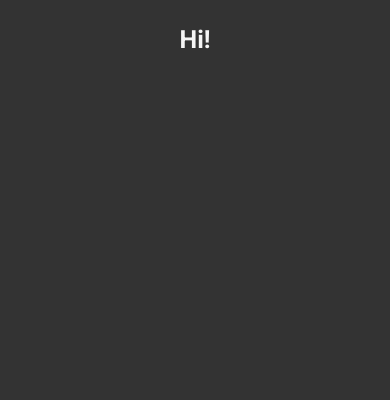
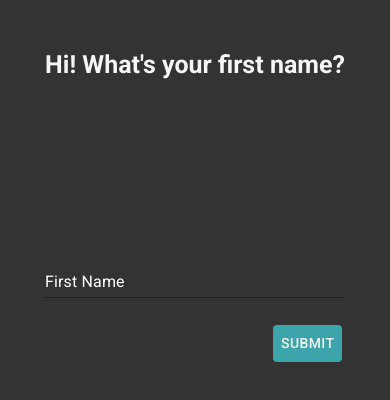
Before and after one commit to DustinCraig/home, a React (Create React App) app: page /phone in a window 390 px wide. Shown: the top 400 px of the page. Built offline with nearby package versions, Linux system fonts and the light colour scheme.

Commit message:
phone update

```diff
--- a/src/components/friendsgiving/phone/index.jsx
+++ b/src/components/friendsgiving/phone/index.jsx
@@ -1,11 +1,69 @@
-import React from 'react'
+import React, { useState } from 'react'
+import TextField from '@material-ui/core/TextField'
+import Button from '@material-ui/core/Button'
 import { withStyles } from '@material-ui/core/styles'
+import { BACKGROUNDCOLOR, HEADERCOLOR } from '../../../constants'
+
+const names = [
+    'anna-kedron',
+    'dustin',
+    'daniel',
+    'joey',
+    'makenzi',
+    'kaylee',
+    'danny'
+]
+
+const goodHeader = `Hi! What's your first name?`
+const badHeader = `Sorry! I don't recognize your name.`
+const url = 'http://192.168.1.7:8080/name'
 
 function FriendsGivingPhone({classes}) {
+    const [submitted, hasSubmitted] = useState(false)
+    const [headerIsGood, setHeaderIsGood] = useState(true)
+    const [name, setName] = useState('')
+    const [secretSanta, setSecretSanta] = useState('')
+
+    const handleNameChange = (e) => {
+        setName(e.target.value?e.target.value.toLowerCase():'')
+    }
+
+    const handleSubmit = async () => {
+        if (names.indexOf(name) === -1) {
+            setHeaderIsGood(false)
+            return
+        }
+        await fetch(url + `?name=${name}`, {
+            method: 'GET',
+        }).then(res =>res.text())
+        .then(data => {
+            setSecretSanta(data)
+            hasSubmitted(true)
+        })
+    }
     return (
-        <div>
-            <h3 className={classes.header}>Hi!  </h3>
-        </div>
+        <>
+        {(submitted === false) && (
+            <div>
+                <div style={{height: 50}}>
+                    <h3 className={classes.header}>{headerIsGood?goodHeader:badHeader}</h3>
+                </div>
+                <div style={{textAlign: 'center', marginTop: 150, marginBottom: 25, height: 50}}>
+                    <TextField onChange={handleNameChange} color="secondary" label="First Name" className={classes.textField} style={{width: 300}} InputProps={{style: {color: 'white'}}} InputLabelProps={{style: {color: 'white'}}} />
+                </div>
+                <div style={{marginLeft: '70%'}}>
+                    <Button onClick={handleSubmit} color="secondary" style={{backgroundColor: HEADERCOLOR, color: '#f5f5f5'}}>Submit</Button>
+                </div>
+            </div>
+        )}
+        {submitted && (
+            <div>
+                <div style={{height: 50}}>
+                    <h3 className={classes.header}>Your secret santa is {secretSanta}</h3>
+                </div>
+            </div>
+        )}
+        </>
     )
 }
 
@@ -13,8 +71,14 @@ const styles = theme => ({
     header: {
         color: '#f5f5f5',
         textAlign: 'center',
-        fontSize: 25
+        fontSize: 25,
+        marginTop: 50
     },
+    textField: {
+        fontSize: 20,
+        width: 150,
+        color: '#f5f5f5'
+    }
 })
 
 export default withStyles(styles, { withTheme: true})(FriendsGivingPhone)
```
